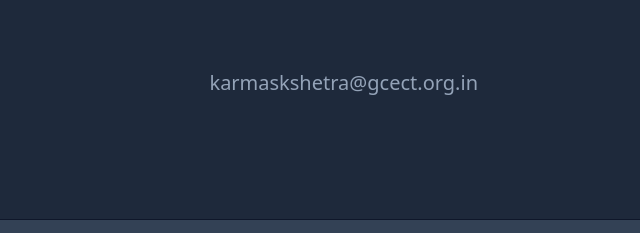
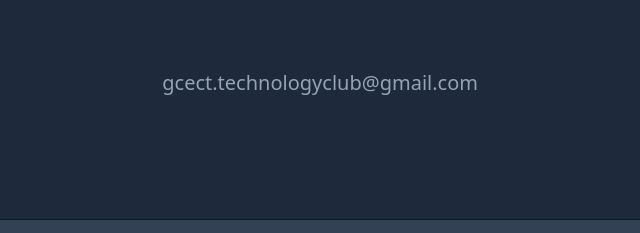
Before and after one commit to ByteMonk-GCECT/Karmakshetra, a website: page main.html in a window 1280 px wide. Shown: the part 7281-7514 px from the top of the page, 310-950 px from the left. Drawn offline with nearby package versions, Linux system fonts and the light colour scheme.

Commit message:
Added email

```diff
--- a/main.html
+++ b/main.html
@@ -952,7 +952,7 @@
 
                     </div>
                     <div class="self-center justify-self-end text-xl m-10">
-                        <a href="mailto:karmaskshetra@gcect.org.in">karmaskshetra@gcect.org.in</a>
+                        <a href="mailto:karmaskshetra@gcect.org.in">gcect.technologyclub@gmail.com</a>
                     </div>
                 </div>
                 <div class="flex flex-col text-right sm:self-end space-y-4 mr-8 w-1/3">
```
Also changed, not shown: 1 other file.
